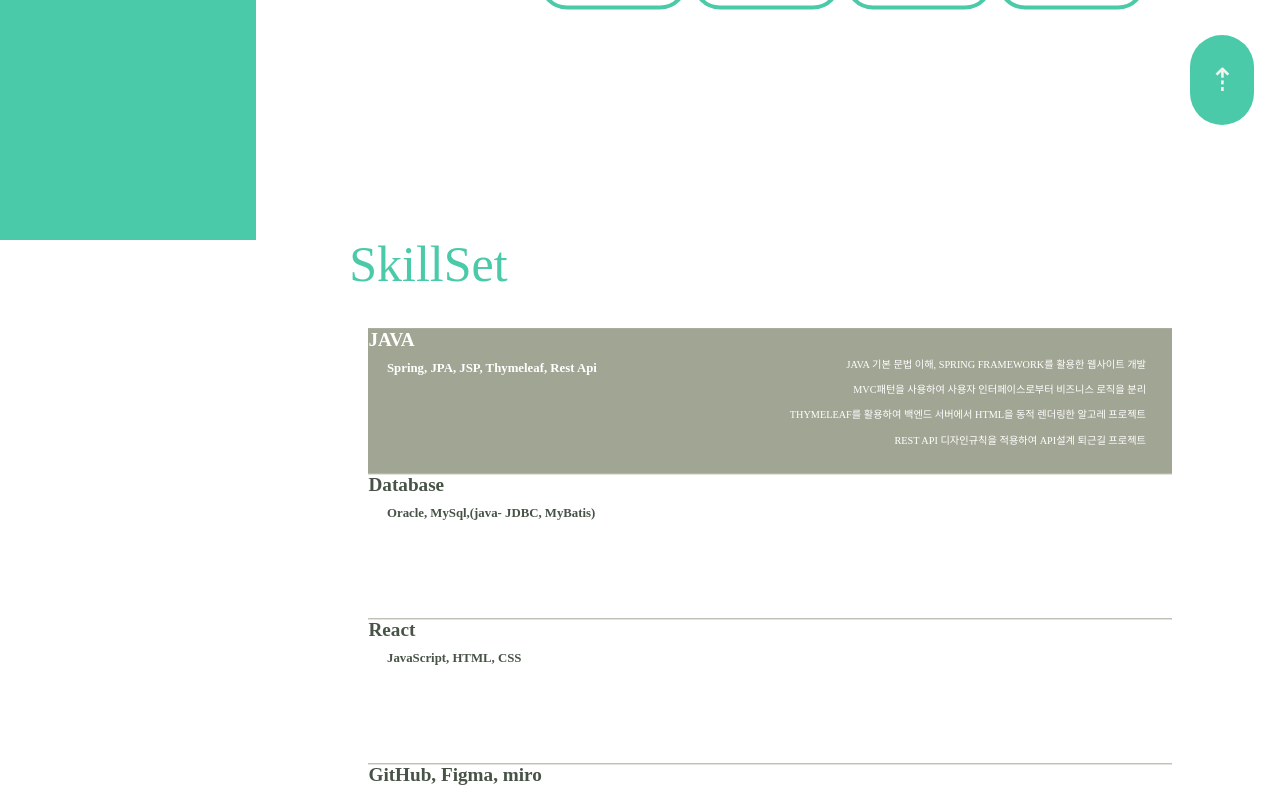
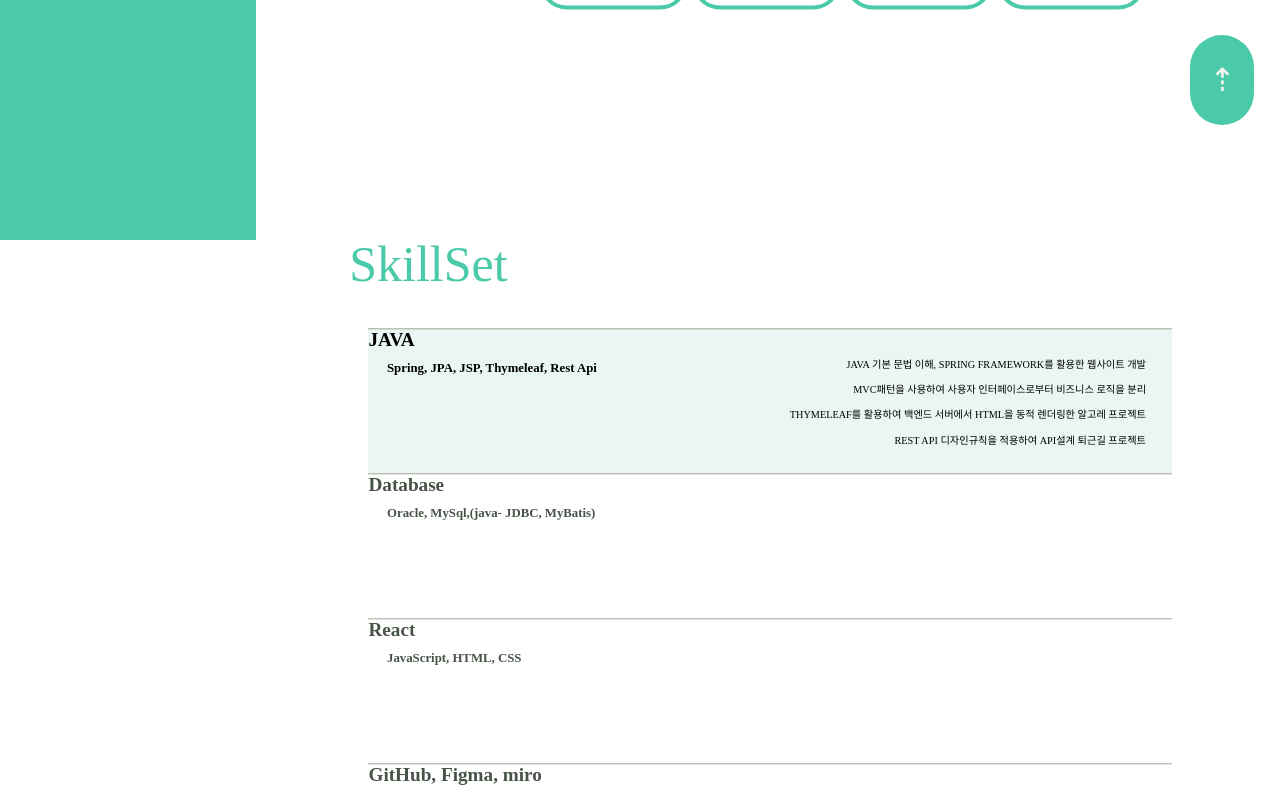
Before and after one commit to jjjh0508/Portfolio, a React (Create React App) app: page / in a window 1280 px wide. In both pictures the pointer is over the item 770 px from the left and 978 px from the top of the page. Shown: the part 578-1378 px from the top of the page. Built offline with nearby package versions, Linux system fonts and the light colour scheme.

Commit message:
skill css 변경

```diff
--- a/src/components/css/Skill.css
+++ b/src/components/css/Skill.css
@@ -45,13 +45,13 @@
 }
 
 .skill-section .skill-list li:hover {
-    background-color: #A1A594;
-    color: #fff;
+    background-color: #E9F6F1;
+    color: #000000;
     transition: 0.3s;
 }
 
 .skill-section .skill-list .hover-text {
-    color: #fff;
+    color: #000000;
     font-size: 1.5vw;
     margin-right: 2vw;
     opacity: 0;
```
